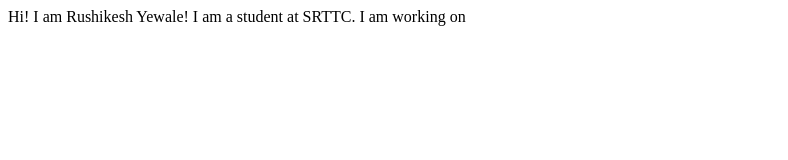
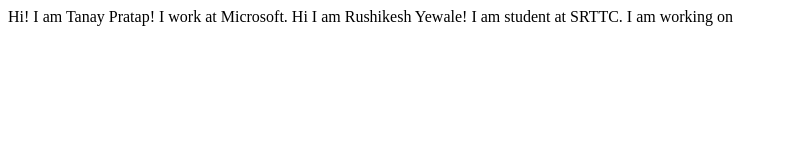
Before and after one commit to Rushi98500/Demo-Of-Git, a plain HTML site: page index.html in a window 1280 px wide. Shown: the whole page, without its empty margins (0-788 px from the left). Drawn offline with Linux system fonts and the light colour scheme.

Commit message:
This is update

```diff
--- a/index.html
+++ b/index.html
@@ -6,8 +6,10 @@
 <title>studentsite</title>
 </head>
 <body>
-Hi! I am Rushikesh Yewale!
-I am a student at SRTTC.
+Hi! I am Tanay Pratap!
+I work at Microsoft.
+Hi I am Rushikesh Yewale!
+I am student at SRTTC.
 
 I am working on
 </body>
```
